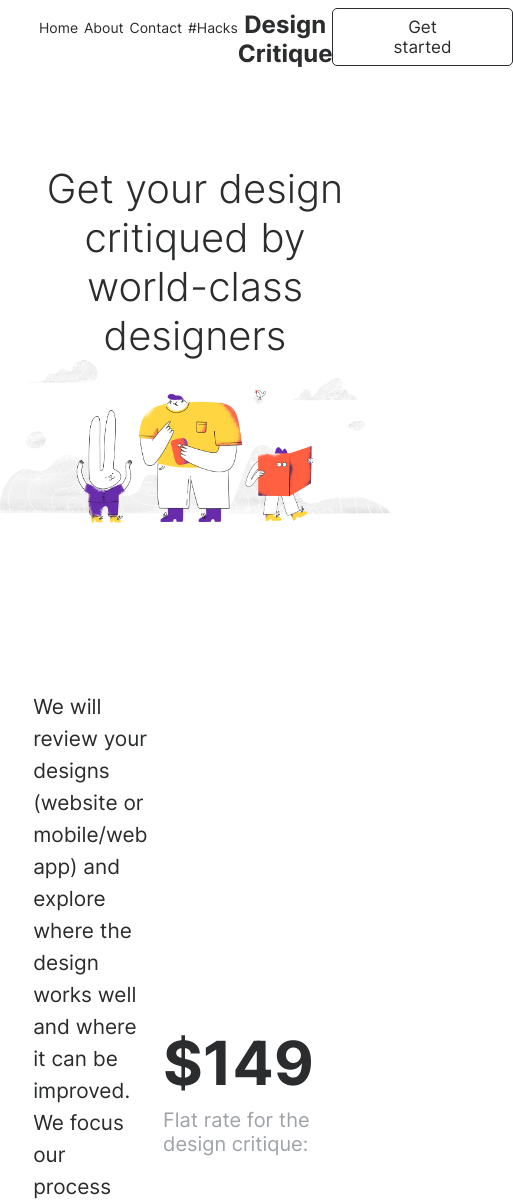
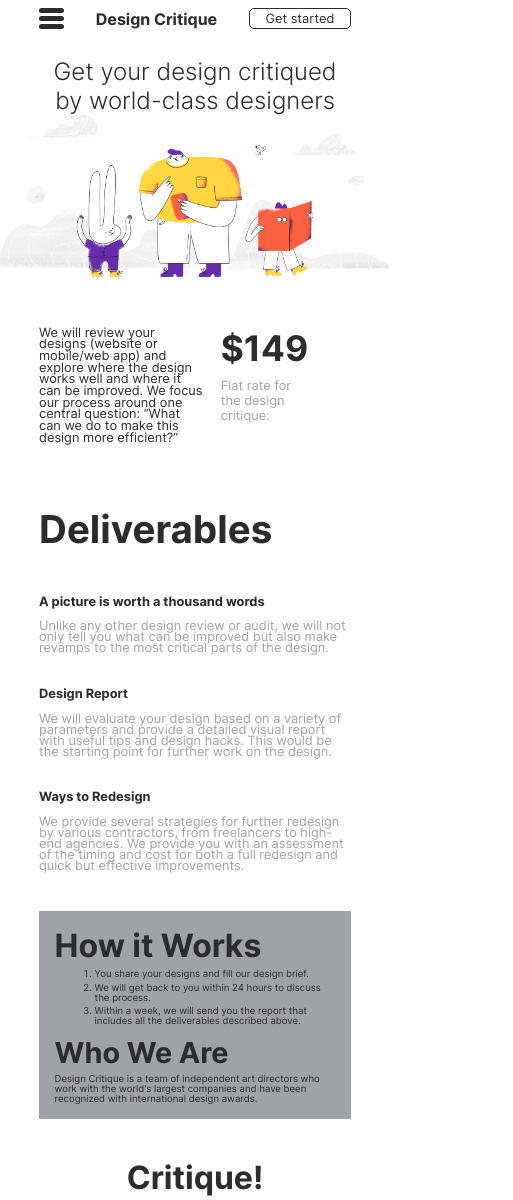
Before and after one commit to thomaserdmenger/superCode-Design-Critique-Project, a plain HTML site: page index.html in a window 390 px wide. Shown: the top 1200 px of the page, 513 px wide, since content can reach past the window. Drawn offline with Linux system fonts and the light colour scheme.

Commit message:
Add Responsive Design for Tablet and Mobile

```diff
--- a/index.html
+++ b/index.html
@@ -19,6 +19,11 @@
             <a href="#About">About</a>
             <a href="#Contact">Contact</a>
             <a href="#Hacks">#Hacks</a>
+          </div>
+          <div class="nav-burger-menu">
+            <div></div>
+            <div></div>
+            <div></div>
           </div>
           <a>Design Critique</a>
           <a href="#">Get started</a>
--- a/style.css
+++ b/style.css
@@ -31,28 +31,30 @@ img {
 
 h1 {
   padding: var(--padding-main);
-  font-size: 2.5rem;
+  font-size: clamp(1.5rem, 2.9vw, 3.2rem);
   font-weight: 300;
   text-align: center;
 }
 
 h2 {
-  font-size: 3.5rem;
+  font-size: clamp(2.4rem, 5vw, 3.5rem);
   font-weight: 700;
-  margin-bottom: 2rem;
+  margin-bottom: 2.5vw;
 }
 
 h3 {
   font-size: 3.125rem;
+  font-size: clamp(2rem, 4vw, 3.125rem);
 }
 
 h4 {
   font-size: 3rem;
+  font-size: clamp(1.8rem, 4vw, 3rem);
 }
 
 h5 {
-  font-size: 1.4375rem;
-  margin-bottom: 1.5rem;
+  font-size: clamp(0.8rem, 2vw, 1.45rem);
+  margin-bottom: 1.5vh;
 }
 
 a {
@@ -61,10 +63,14 @@ a {
   cursor: pointer;
 }
 
+.nav-burger-menu {
+  display: none;
+}
+
 /* ! Header */
 
 header {
-  margin-bottom: 6rem;
+  margin-bottom: 7vw;
   text-align: center;
   padding: var(--padding-main);
 }
@@ -75,23 +81,23 @@ header nav {
   align-items: baseline;
 }
 
-header nav div {
+.nav-sub-pages {
   display: flex;
   gap: 1.5vw;
 }
 
-header nav div a {
-  font-size: 0.875rem;
+.nav-sub-pages a {
+  font-size: clamp(0.6rem, 1.2vw, 0.875rem);
 }
 
 header nav > a:nth-of-type(1) {
-  font-size: 1.5rem;
+  font-size: clamp(1rem, 2vw, 1.5rem);
   font-weight: 700;
 }
 
 header nav > a:nth-of-type(2) {
-  font-size: 1.0625rem;
-  padding: 8px 60px;
+  font-size: clamp(0.8rem, 2vw, 1.0625rem);
+  padding: 0.6vw 4vw;
   border: 1px solid var(--color-black);
   border-radius: 5px;
   transition: var(--transition);
@@ -109,24 +115,24 @@ header nav > a:nth-of-type(2):hover {
   flex-direction: column;
   justify-content: flex-start;
   align-items: center;
-  margin-bottom: 13rem;
+  margin-bottom: 16vw;
 }
 
 .hero-section img {
-  margin-bottom: 10.5rem;
+  margin-bottom: 12.5vw;
 }
 
 .hero-content {
   padding: var(--padding-main);
   display: flex;
   justify-content: space-between;
-  align-items: center;
+  align-items: flex-start;
   gap: 4vw;
 }
 
 .hero-content > p {
-  font-size: 1.3rem;
-  line-height: 2rem;
+  font-size: clamp(0.8rem, 1.8vw, 1.3rem);
+  line-height: 2.5vw;
 }
 
 .hero-content-right {
@@ -136,13 +142,13 @@ header nav > a:nth-of-type(2):hover {
 }
 
 .hero-content-right p:nth-of-type(1) {
-  font-size: 3.8rem;
+  font-size: clamp(2.2rem, 5vw, 3.8rem);
   font-weight: 700;
   margin-bottom: 0.5rem;
 }
 
 .hero-content-right p:nth-of-type(2) {
-  font-size: 1.25rem;
+  font-size: clamp(0.8rem, 2.5vw, 1.25rem);
   color: var(--color-gray-light);
 }
 
@@ -153,7 +159,7 @@ header nav > a:nth-of-type(2):hover {
   display: flex;
   flex-direction: column;
   align-items: flex-end;
-  margin-bottom: 8rem;
+  margin-bottom: 10vw;
 
   background: url(./assets/images/home_deliverables.png) no-repeat 10vw;
   background-size: contain;
@@ -162,7 +168,7 @@ header nav > a:nth-of-type(2):hover {
 .deliverables-content {
   display: flex;
   flex-direction: column;
-  gap: 2rem;
+  gap: 2.5vw;
   padding-left: 40vw;
 }
 
@@ -172,8 +178,8 @@ header nav > a:nth-of-type(2):hover {
 }
 
 .deliverables-item p {
-  font-size: 1.3125rem;
-  line-height: 1.625rem;
+  font-size: clamp(0.8rem, 2vw, 1.3rem);
+  line-height: 2vw;
   color: var(--color-gray-light);
 }
 
@@ -186,12 +192,12 @@ header nav > a:nth-of-type(2):hover {
   background-repeat: no-repeat;
   background-position: right;
   background-size: contain;
-  margin-bottom: 8rem;
-  padding: 3.5rem;
+  margin-bottom: 10vw;
+  padding: 4vw;
 
   display: flex;
   flex-direction: column;
-  gap: 2rem;
+  gap: 2.5vw;
 }
 
 .works-section article {
@@ -200,27 +206,27 @@ header nav > a:nth-of-type(2):hover {
 
 .works-section article:nth-of-type(1) h3,
 .works-section article:nth-of-type(2) h4 {
-  margin-bottom: 1rem;
+  margin-bottom: 1vw;
 }
 
 .works-section article:nth-of-type(1) ol {
   padding-left: 2.5rem;
   display: flex;
   flex-direction: column;
-  gap: 0.5rem;
+  gap: 0.8vw;
 }
 
 .works-section article:nth-of-type(1) li,
 .works-section article:nth-of-type(2) p {
   font-size: 1rem;
-  line-height: 1.5rem;
+  font-size: clamp(0.6rem, 2vw, 1rem);
+  line-height: 1.8vw;
 }
 
 /* ! Critique Section */
 
 .critique-section {
-  margin-bottom: 6rem;
-
+  margin-bottom: 8vw;
   display: flex;
   flex-direction: column;
   align-items: center;
@@ -228,15 +234,15 @@ header nav > a:nth-of-type(2):hover {
 }
 
 .critique-section h3 {
-  margin-bottom: 2.75rem;
+  margin-bottom: 4vw;
 }
 
 .critique-section > p {
-  font-size: 1rem;
+  font-size: clamp(0.8rem, 2vw, 1rem);
   color: var(--color-gray-light);
   padding: 0 30vw;
   line-height: 2rem;
-  margin-bottom: 8rem;
+  margin-bottom: 10vw;
 }
 
 .critique-content-bottom {
@@ -244,7 +250,7 @@ header nav > a:nth-of-type(2):hover {
   flex-direction: column;
   padding: 5vw 0 10vw 10vw;
   width: 80%;
-  margin-top: -3rem;
+  margin-top: -4vw;
 
   background: url(./assets/images/home_conversion.png) no-repeat right top;
   background-size: 42vw;
@@ -253,8 +259,8 @@ header nav > a:nth-of-type(2):hover {
 }
 
 .critique-content-bottom p {
-  font-size: 1.25rem;
-  line-height: 2.5rem;
+  font-size: clamp(0.6rem, 1.5vw, 1.25rem);
+  line-height: 3vw;
   text-align: left;
   color: var(--color-gray-light);
 }
@@ -263,7 +269,6 @@ header nav > a:nth-of-type(2):hover {
 
 footer {
   padding: var(--padding-main);
-
   display: flex;
   flex-direction: column;
   align-items: center;
@@ -271,7 +276,7 @@ footer {
 }
 
 footer h4 {
-  margin-bottom: 2.75rem;
+  margin-bottom: 3.5vw;
 }
 
 .footer-bottom {
@@ -286,9 +291,110 @@ footer h4 {
 
 .footer-bottom p {
   color: var(--color-gray-light);
-  font-size: 1rem;
+  font-size: clamp(0.6rem, 2vw, 1rem);
 }
 
 .footer-bottom a {
   color: var(--color-black);
 }
+
+/* # Special Adaptions */
+
+@media only screen and (max-width: 1316px) {
+  /* ! Deliverables Section */
+
+  .deliverables-section {
+    background: none;
+  }
+
+  .deliverables-content {
+    display: flex;
+    flex-direction: column;
+    gap: 2rem;
+    padding-left: 0;
+  }
+
+  /* ! Works Section */
+
+  .works-section {
+    background-image: none;
+  }
+
+  .works-section article {
+    padding-right: 0;
+  }
+}
+
+/* # Tablet */
+
+@media only screen and (max-width: 840px) {
+  /* ! Header */
+
+  header nav {
+    align-items: center;
+  }
+
+  .nav-sub-pages {
+    display: none;
+  }
+
+  .nav-burger-menu {
+    display: flex;
+    flex-direction: column;
+    align-items: center;
+    justify-content: center;
+    gap: 0.2rem;
+    cursor: pointer;
+  }
+
+  .nav-burger-menu div {
+    background-color: var(--color-black);
+    border-radius: 5px;
+    height: 5px;
+    width: 25px;
+  }
+
+  /* ! Hero Section */
+
+  .hero-content > p {
+    line-height: 3vw;
+  }
+
+  /* ! Deliverables Section */
+
+  .deliverables-item p {
+    line-height: 2.8vw;
+  }
+
+  /* ! Work Section */
+
+  .works-section article:nth-of-type(1) ol {
+    gap: 1vw;
+  }
+
+  .works-section article:nth-of-type(1) li,
+  .works-section article:nth-of-type(2) p {
+    line-height: 2.5vw;
+  }
+}
+
+/* # Mobile */
+
+@media only screen and (max-width: 530px) {
+  /* ! Critique Section */
+
+  .critique-content-bottom {
+    display: flex;
+    flex-direction: column;
+    padding: 5vw 0 10vw 0;
+    width: 100%;
+    align-items: center;
+    justify-content: center;
+    text-align: center;
+    background: none;
+  }
+
+  .critique-content-bottom p {
+    text-align: center;
+  }
+}
```
